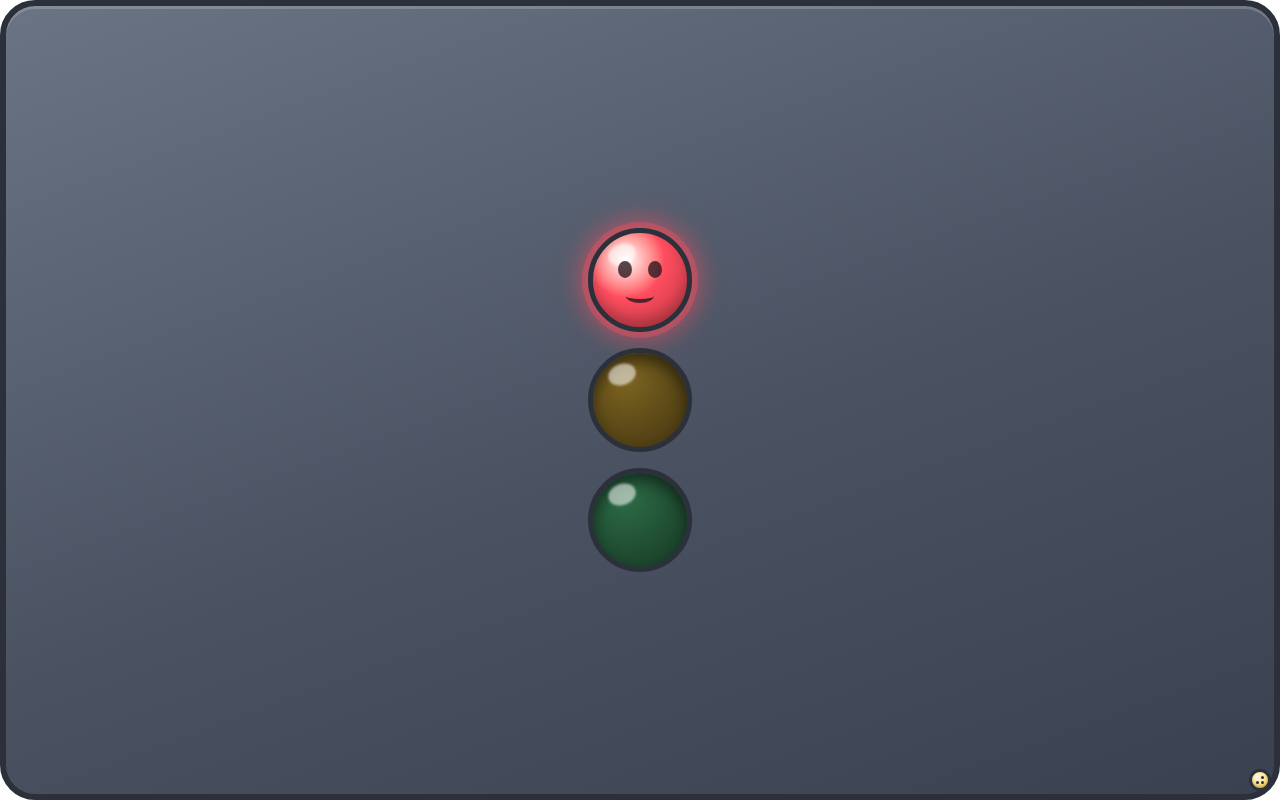
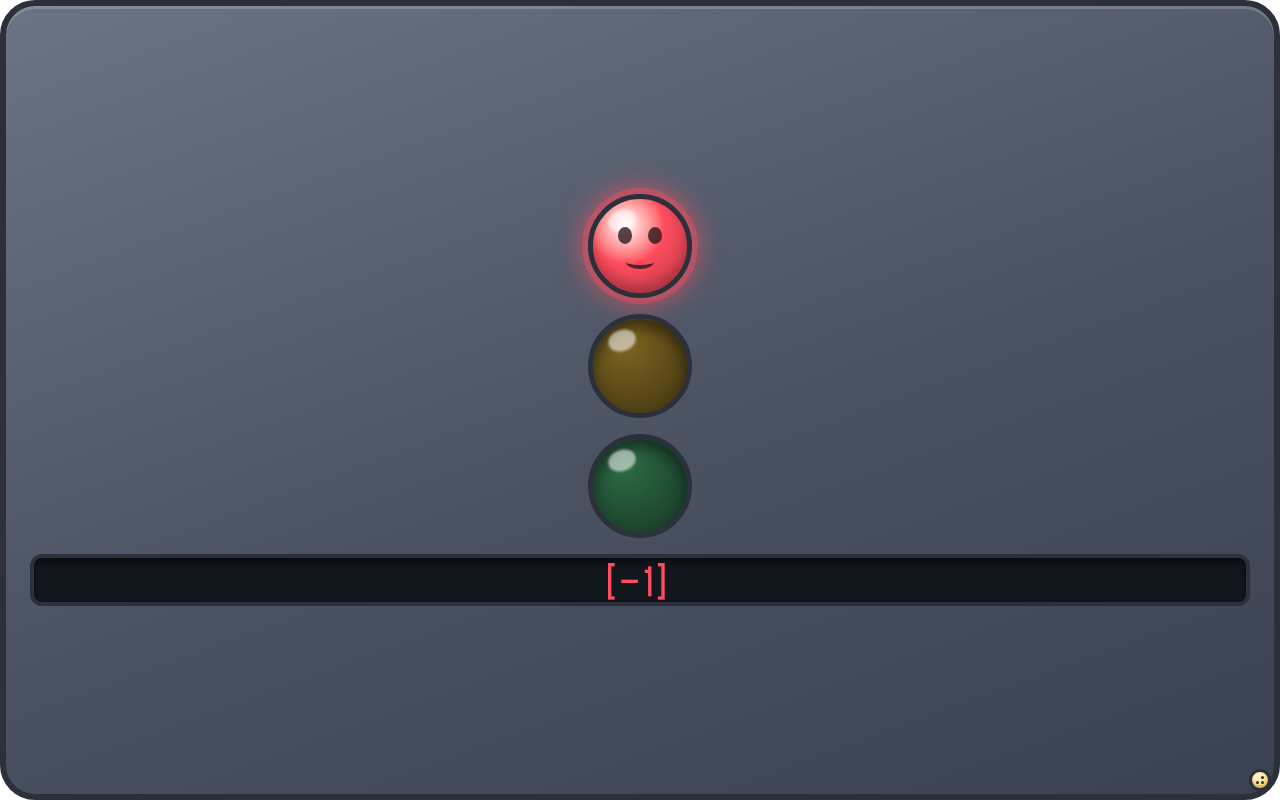
Before and after one commit to 7749Y/agent-state-indicator, a React (Vite) app: page / in a window 1280 px wide. Built offline with nearby package versions, Linux system fonts and the light colour scheme.

Commit message:
zpix字体滚动条

```diff
--- a/src-tauri/tauri.conf.json
+++ b/src-tauri/tauri.conf.json
@@ -14,7 +14,7 @@
       {
         "title": "tauri-app",
         "width": 164,
-        "height": 404,
+        "height": 472,
         "resizable": false,
         "alwaysOnTop": true,
         "skipTaskbar": true,
--- a/src/App.css
+++ b/src/App.css
@@ -95,6 +95,51 @@ body,
   border: 0.375rem solid #2b303b;
   background: linear-gradient(160deg, #6a7484 0%, #4a5262 55%, #3a4150 100%);
   box-shadow: inset 0 0.1875rem 0 rgba(255, 255, 255, 0.18);
+}
+
+@font-face {
+  font-family: "Zpix";
+  src: url("/zpix.woff2") format("woff2");
+  font-display: swap;
+}
+
+/* LED 屏 */
+.led-panel {
+  width: 100%;
+  height: 3.25rem;
+  display: flex;
+  align-items: center;
+  border-radius: 0.75rem;
+  border: 0.25rem solid #2b303b;
+  background: #12161d;
+  box-shadow: inset 0 0.1875rem 0.375rem rgba(0, 0, 0, 0.6);
+  overflow: hidden;
+}
+
+.led-track {
+  display: flex;
+  gap: 1rem;
+  flex: none;
+  width: max-content;
+  /* 字号与颜色由文本类写在内联样式上，这里是兜底 */
+  font-size: 1.5rem;
+  color: #ff4d5e;
+  will-change: transform;
+}
+
+.led-text {
+  font-family: "Zpix", monospace;
+  line-height: 1;
+  white-space: nowrap;
+}
+
+/* 文字比屏短时居中，滚动时只留一份 */
+.led-track.centered {
+  margin-inline: auto;
+}
+
+.led-panel:not(.scrolling) .led-text + .led-text {
+  display: none;
 }
 
 .lamp {
--- a/src/App.tsx
+++ b/src/App.tsx
@@ -1,5 +1,6 @@
 import { useEffect, useMemo, useSyncExternalStore } from "react";
 import { GhostMode } from "./ghostMode";
+import { LedScreen } from "./LedScreen";
 import { LightControl } from "./lightControl";
 import { TrayMenu } from "./trayMenu";
 import { WindowDrag } from "./windowDrag";
@@ -7,6 +8,13 @@ import { WindowResize } from "./windowResize";
 import "./App.css";
 
 const LIGHTS = ["red", "yellow", "green"] as const;
+
+/** LED 屏参数：文本、滚动速度、文字大小 */
+const LED_OPTIONS = {
+  text: "[-1]",
+  speed: 40,
+  fontSize: 40,
+};
 
 function App() {
   const control = useMemo(() => new LightControl(0), []);
@@ -40,6 +48,7 @@ function App() {
             <span className="mouth" />
           </button>
         ))}
+        <LedScreen options={LED_OPTIONS} />
       </div>
       <div
         className="corner-handle"
--- /dev/null
+++ b/src/LedScreen.tsx
@@ -0,0 +1,34 @@
+import { useEffect, useRef } from "react";
+import { LedText, type LedTextOptions } from "./ledText";
+
+/** LED 屏：zpix 像素字，文字超宽时由文本类无缝循环滚动。 */
+export function LedScreen({ options }: { options: LedTextOptions }) {
+  const panelRef = useRef<HTMLDivElement>(null);
+  const trackRef = useRef<HTMLDivElement>(null);
+  const copyRef = useRef<HTMLSpanElement>(null);
+
+  useEffect(() => {
+    const panel = panelRef.current;
+    const track = trackRef.current;
+    const copy = copyRef.current;
+    if (!panel || !track || !copy) return;
+
+    const led = new LedText(panel, track, copy, options);
+    led.start();
+    return () => led.destroy();
+  }, [options]);
+
+  return (
+    <div className="led-panel" ref={panelRef}>
+      <div className="led-track" ref={trackRef}>
+        <span className="led-text" ref={copyRef}>
+          {options.text}
+        </span>
+        {/* 第二份用来接上循环 */}
+        <span className="led-text" aria-hidden="true">
+          {options.text}
+        </span>
+      </div>
+    </div>
+  );
+}
--- /dev/null
+++ b/src/ledText.ts
@@ -0,0 +1,87 @@
+export interface LedTextOptions {
+  /** 屏幕上的文字 */
+  text: string;
+  /** 滚动速度，px/秒 */
+  speed: number;
+  /** 文字大小，px（按 16px 换算成 rem，随窗口缩放） */
+  fontSize: number;
+  /** 点亮颜色 */
+  color?: string;
+}
+
+/** LED 屏文本：文字比屏宽时无缝循环滚动，否则居中静止。 */
+export class LedText {
+  private readonly observer: ResizeObserver;
+  private offset = 0;
+  private distance = 0;
+  private frame = 0;
+  private last = 0;
+
+  constructor(
+    private readonly panel: HTMLElement,
+    private readonly track: HTMLElement,
+    /** 轨道里第一份文字，用来量一份的宽度 */
+    private readonly copy: HTMLElement,
+    private readonly options: LedTextOptions,
+  ) {
+    this.observer = new ResizeObserver(() => this.measure());
+  }
+
+  start() {
+    this.track.style.fontSize = `${this.options.fontSize / 16}rem`;
+    this.track.style.color = this.options.color ?? "#ff4d5e";
+    this.measure();
+    this.observer.observe(this.panel);
+    this.last = performance.now();
+    this.frame = requestAnimationFrame(this.tick);
+  }
+
+  destroy() {
+    this.observer.disconnect();
+    cancelAnimationFrame(this.frame);
+    this.frame = 0;
+  }
+
+  private tick = (now: number) => {
+    const dt = Math.min(0.1, (now - this.last) / 1000);
+    this.last = now;
+
+    if (this.distance > 0) {
+      this.offset += this.scale * this.options.speed * dt;
+      // 走到第二份文字接上第一份的位置就绕回，视觉上无缝
+      if (this.offset >= this.distance) this.offset -= this.distance;
+      this.track.style.transform = `translateX(${-Math.round(this.offset)}px)`;
+    }
+
+    this.frame = requestAnimationFrame(this.tick);
+  };
+
+  /** 量一次宽度，决定居中还是滚动 */
+  private measure() {
+    const copyWidth = this.copy.getBoundingClientRect().width;
+    const scrolling = copyWidth > this.panel.clientWidth;
+
+    this.panel.classList.toggle("scrolling", scrolling);
+    this.track.classList.toggle("centered", !scrolling);
+
+    if (!scrolling) {
+      this.distance = 0;
+      this.offset = 0;
+      this.track.style.transform = "translateX(0)";
+      return;
+    }
+
+    // 两份文字错开的距离就是一轮的位移
+    const trackWidth = this.track.getBoundingClientRect().width;
+    this.distance = Math.max(1, trackWidth - copyWidth);
+    this.offset %= this.distance;
+  }
+
+  /** 根字号相对 16px 的比例 */
+  private get scale() {
+    const root = parseFloat(
+      getComputedStyle(document.documentElement).fontSize,
+    );
+    return Number.isFinite(root) ? root / 16 : 1;
+  }
+}
--- a/src/windowResize.ts
+++ b/src/windowResize.ts
@@ -4,7 +4,7 @@ import { getCurrentWindow, LogicalSize } from "@tauri-apps/api/window";
 /** 右下角角标：拖动时按初始比例缩放窗口，内容随根字号等比放大。 */
 export class WindowResize {
   private static readonly BASE_WIDTH = 164;
-  private static readonly BASE_HEIGHT = 404;
+  private static readonly BASE_HEIGHT = 472;
   private static readonly BASE_FONT = 16;
   private static readonly MIN_SCALE = 0.5;
   private static readonly MAX_SCALE = 3;
```
Also changed, not shown: public/zpix.woff2 (added).
